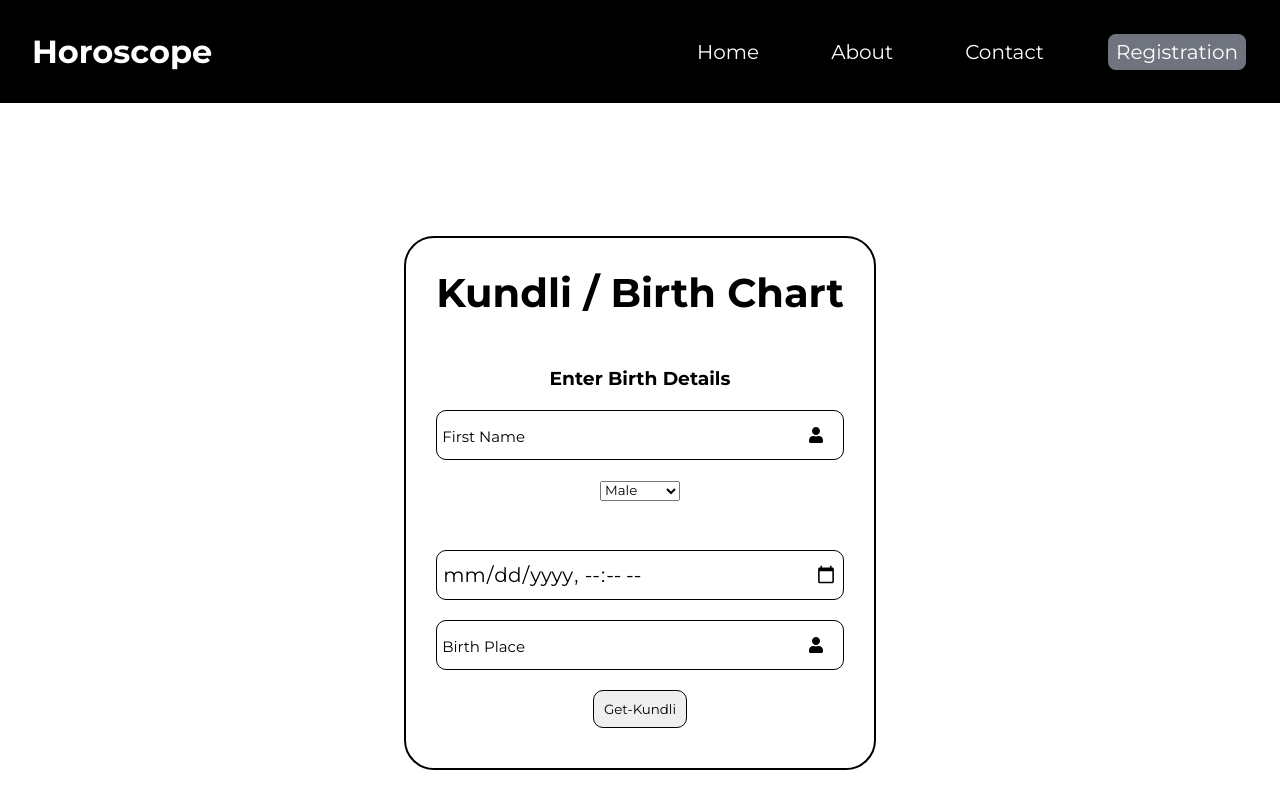
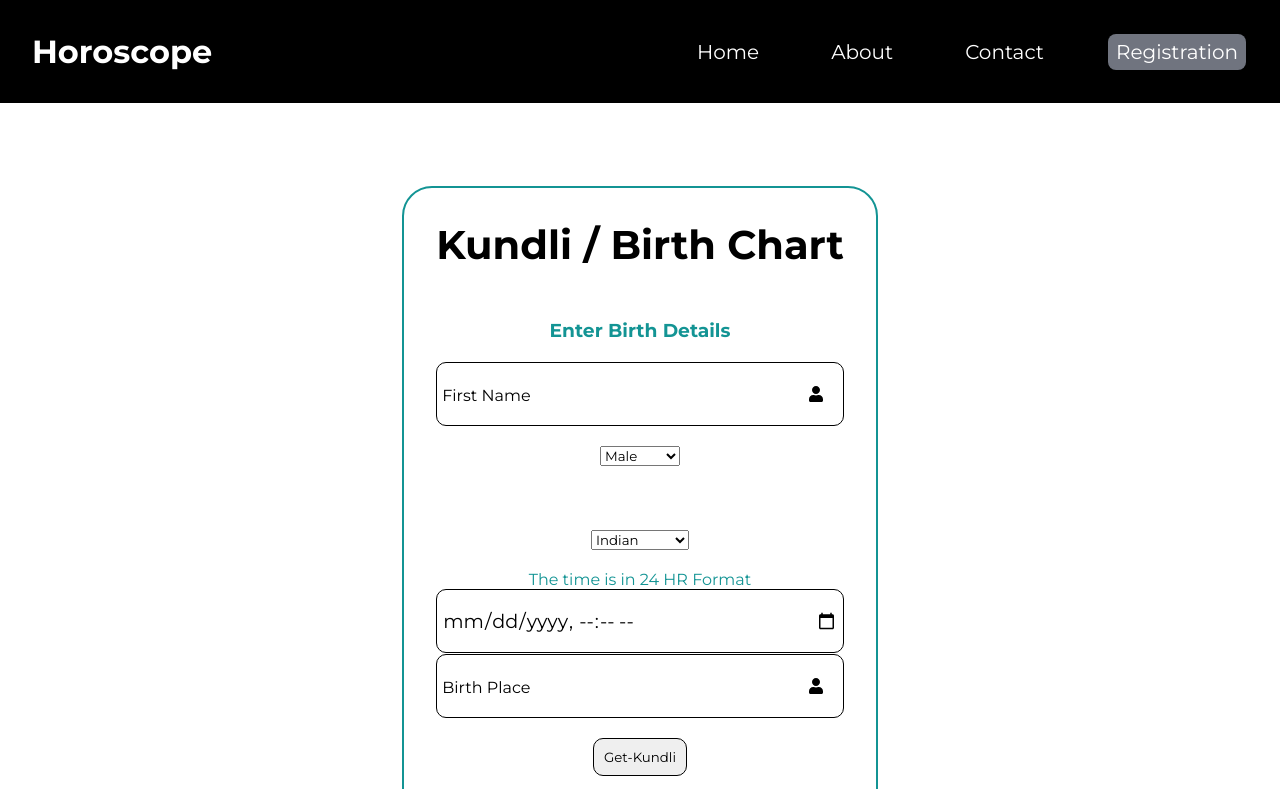
Before and after one commit to tasmaishelke/horoscope, a React (Vite) app: page /Registration in a window 1280 px wide. Shown: the top 789 px of the page. Built offline with nearby package versions, Linux system fonts and the light colour scheme.

Commit message:
added locatioon input

```diff
--- a/src/pages/Registration.jsx
+++ b/src/pages/Registration.jsx
@@ -8,6 +8,8 @@ function Registration()
     const [birthPlace, setBirthPlace] = useState('')
     const [gender, setGender] = useState('')
     const [birthday, setBirthday] = useState('')
+    const [location, setLocation] = useState('')
+
 
     const details = (e) =>
     {
@@ -16,6 +18,8 @@ function Registration()
         console.log(birthPlace)
         console.log(gender)
         console.log(birthday)
+        console.log(location)
+
 
 
     }
@@ -36,19 +40,27 @@ function Registration()
                     </div>
 
                     <div className="input">
-                        <select  value={gender} onChange={(e) => setGender(e.target.value)} id='gender' name="gender">
-                            <option value="">Male</option>
+                        <select value={gender} onChange={(e) => setGender(e.target.value)} id='gender' name="gender">
+                            <option value="male">Male</option>
                             <option value="female">Female</option>
                         </select>
+                    </div>
 
+                    <div className='input-radio'>
+                        <select value={location} onChange={(e) => setLocation(e.target.value)} id='location' name="location">
+                            <option value="indian">Indian</option>
+                            <option value="nonIndian">Non-Indian</option>
+                        </select>
+                    </div>
+
+
+                    <div className="input">
+                    <p>The time is in 24 HR Format</p>
+                    <input value={birthday} onChange={(e) => setBirthday(e.target.value)} type="datetime-local" id="birthdaytime" required name="birthdaytime"></input>
                     </div>
 
                     <div className="input">
-                    <input value={birthday} onChange={(e) => setBirthday(e.target.value)} type="datetime-local" id="birthdaytime" name="birthdaytime"></input>
-                    </div>
-
-                    <div className="input">
-                        <input value={birthPlace} onChange={(e) => setBirthPlace(e.target.value)} type="text" id="birthPlace" placeholder="Birth Place" name="birthPlace" />
+                        <input value={birthPlace} onChange={(e) => setBirthPlace(e.target.value)} type="search" id="birthPlace" placeholder="Birth Place" name="birthPlace" />
                         <FaUser className="icon" />
                     </div>
 
--- a/src/pages/registration.css
+++ b/src/pages/registration.css
@@ -14,13 +14,14 @@
 .class-registration-form form
 {
   border: 2px solid;
-  padding: 30px;
+  padding: 2rem;
   border-radius: 30px;
+  color: rgb(19, 148, 148);
 }
 
 .class-registration-form h1
 {
-  font-size: 40px;
+  font-size: 2.5rem;
   text-align: center;
   color: rgb(0, 0, 0);
   margin-bottom: 50px;
@@ -30,7 +31,7 @@
 {
 
   position: relative;
-  height: 50px;
+  height: 4rem;
   width: 100%;
   margin: 20px 0px;
 }
@@ -40,7 +41,7 @@
   width: 100%;
   height: 100%;
   color: rgb(0, 0, 0);
-  font-size: 20px;
+  font-size: 1.2rem;
   padding: 5px;
   border: 1px solid;
   border-radius: 10px;
@@ -56,7 +57,7 @@
 .class-registration-form input::placeholder
 {
    color: rgb(0, 0, 0);
-   font-size: 15px;
+   font-size: 1rem;
 }
 
 .class-registration-form .icon
@@ -65,7 +66,7 @@
   right: 20px;
   top: 50%;
   transform: translateY(-50%);
-  font-size: 16px;
+  font-size: 1rem;
   color: rgb(0, 0, 0);
 }
 
```
